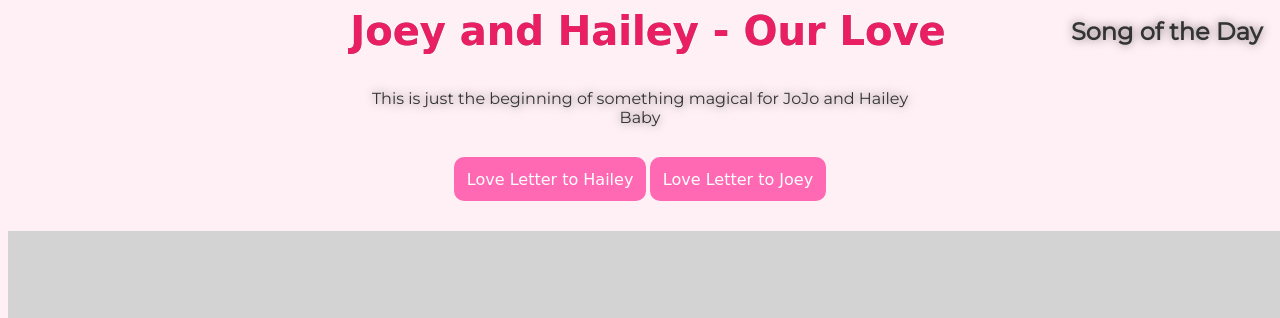
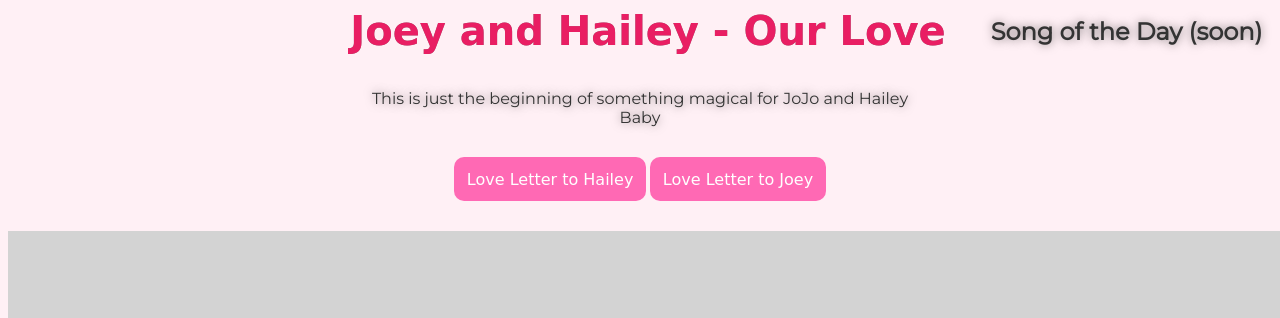
Before and after one commit to jmckeown007-dub/jmckeown007-dub.github.io, a plain HTML site: page index.html in a window 1280 px wide. Shown: the top 318 px of the page. Drawn offline with Linux system fonts and the light colour scheme; some packages are replaced by stand-ins of ours; a script that the page names is missing; a web font is replaced by a local one.

Commit message:
updated html file for deployment

```diff
--- a/index.html
+++ b/index.html
@@ -16,7 +16,7 @@
       <h1 class="centered">Joey and Hailey - Our Love</h1>
 
 
-      <h2 class="right">Song of the Day</h2>
+      <h2 class="right">Song of the Day (soon)</h2>
 
   </div>
   <br>
```
